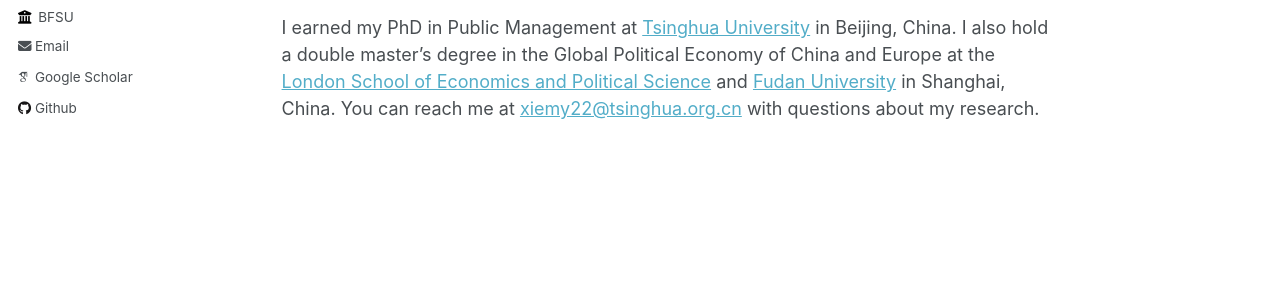
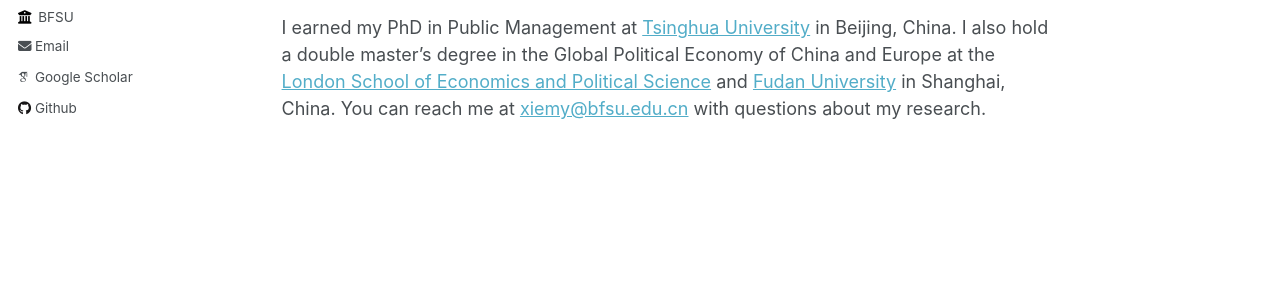
Before and after one commit to xiemythu/xiemythu.github.io, a Jekyll site: the page built from _pages/about.md, in a window 1280 px wide. Shown: the part 372-663 px from the top of the page. Built offline with Jekyll 4.4.1, drawn with Linux system fonts in a browser that asks for light colours; some web fonts are replaced.

Commit message:
Update about.md

```diff
--- a/_pages/about.md
+++ b/_pages/about.md
@@ -11,4 +11,4 @@ redirect_from:
 
 Welcome to my website! I am an Assistant Professor in the School of International Relations and Diplomacy at  [Beijing Foreign Studies University](https://en.bfsu.edu.cn). My research interests lie at the intersection of international relations and public policy, focusing on climate politics, transnational governance, and China’s role in global climate governance. I am particularly interested in questions related to the impacts of private regulation on steering participants’ behaviors, the political economy of climate regulation, and the sustainability of China’s overseas investment. My work has been published in journals such as *Journal of Comparative Policy Analysis*, *Public Administration and Development*, *Global Public Policy and Governance*, and *World Economics and Politics*.
 
-I earned my PhD in Public Management at [Tsinghua University](https://www.tsinghua.edu.cn/) in Beijing, China. I also hold a double master’s degree in the Global Political Economy of China and Europe at the [London School of Economics and Political Science](https://www.lse.ac.uk/) and [Fudan University](https://igpp.fudan.edu.cn/) in Shanghai, China. You can reach me at [xiemy22@tsinghua.org.cn](xiemy22@tsinghua.org.cn) with questions about my research.
+I earned my PhD in Public Management at [Tsinghua University](https://www.tsinghua.edu.cn/) in Beijing, China. I also hold a double master’s degree in the Global Political Economy of China and Europe at the [London School of Economics and Political Science](https://www.lse.ac.uk/) and [Fudan University](https://igpp.fudan.edu.cn/) in Shanghai, China. You can reach me at [xiemy@bfsu.edu.cn](xiemy@bfsu.edu.cn) with questions about my research.
```
